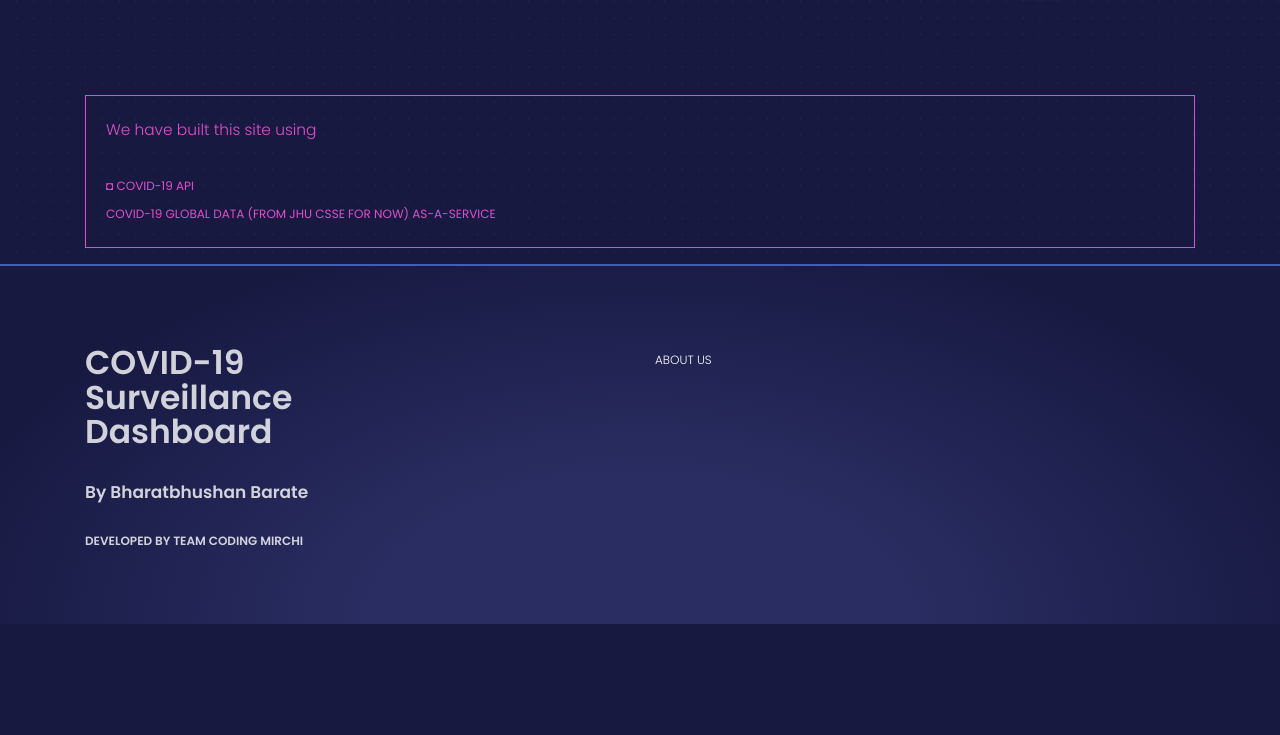
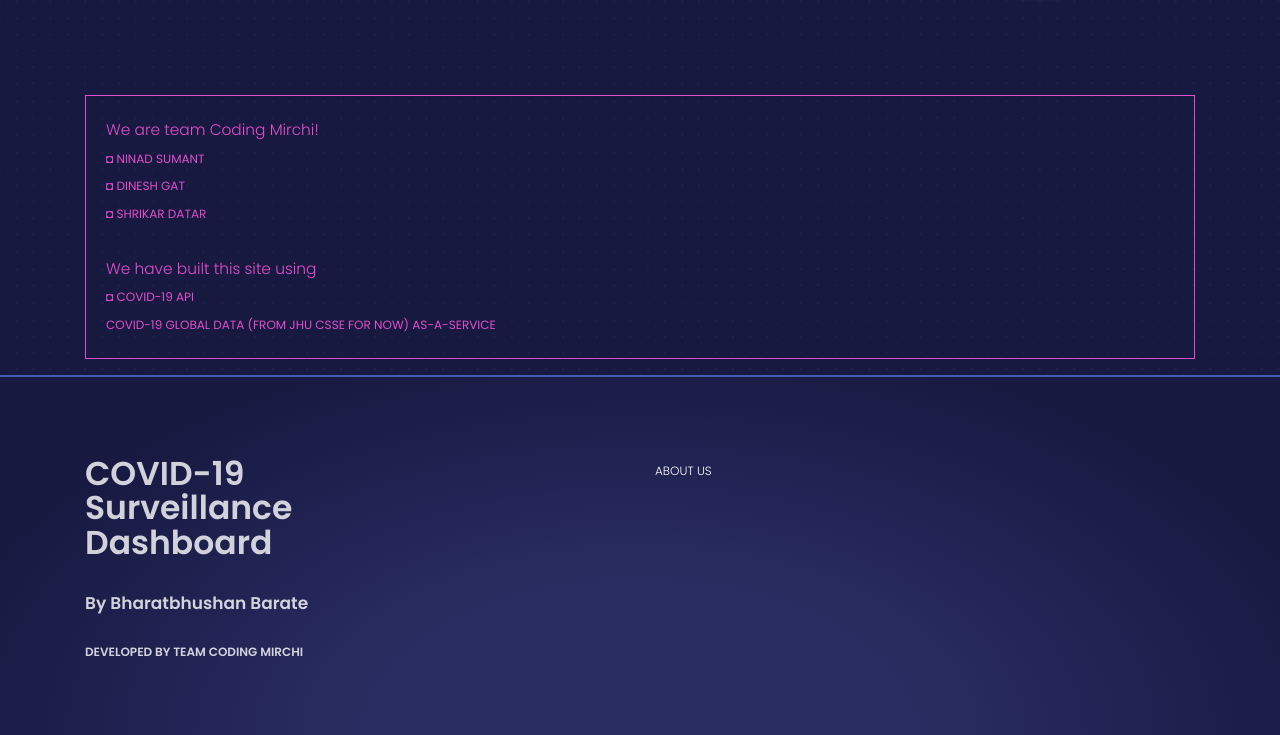
Before and after one commit to ninadsumant/COVID-19-Dashboard, a Flask app: page /about in a window 1280 px wide. Shown: the part 705-1440 px from the top of the page. Before the commit the page ends 1329 px from the top, so only its background shows below. Run offline with Flask 2, Linux system fonts and the light colour scheme; some libraries are stand-ins or nearby versions.

Commit message:
minor changes

```diff
--- a/app.py
+++ b/app.py
@@ -53,4 +53,4 @@ def index():
 
 
 if __name__ == '__main__':
-  app.run(debug=True)
+  app.run(debug=False)
--- a/templates/about.html
+++ b/templates/about.html
@@ -120,8 +120,17 @@
       <div class="typography-line">
         <blockquote>
           <p class="blockquote blockquote-primary">
+            We are team Coding Mirchi!
+            <br>
+            <small>
+              ◘ Ninad Sumant <br>
+              ◘ Dinesh Gat <br>
+              ◘ Shrikar Datar
+            </small>
+          <br>
+          <br>
+
             We have built this site using
-            <br>
             <br>
             <small>
               ◘ COVID-19 API <br>
```
